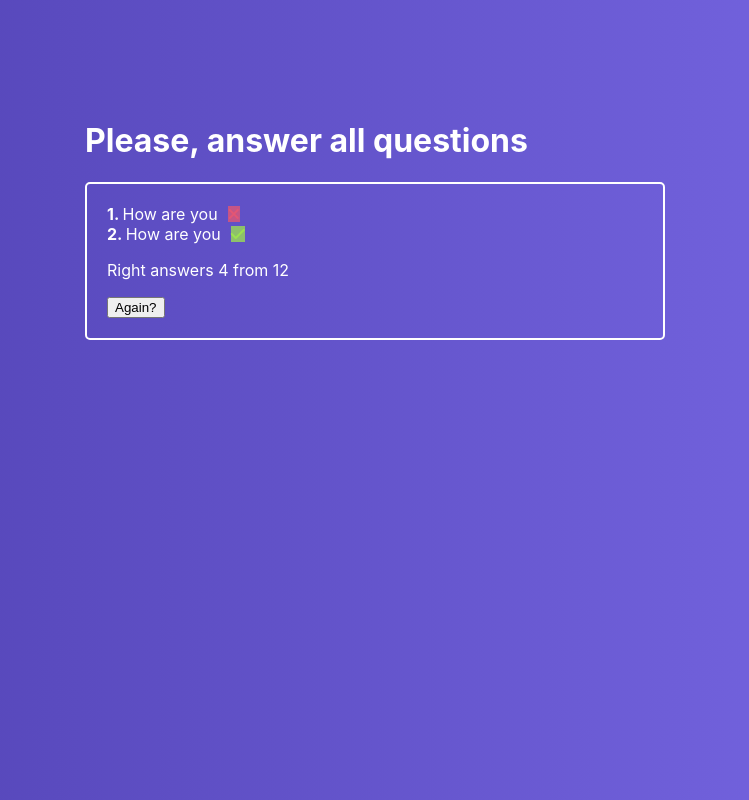
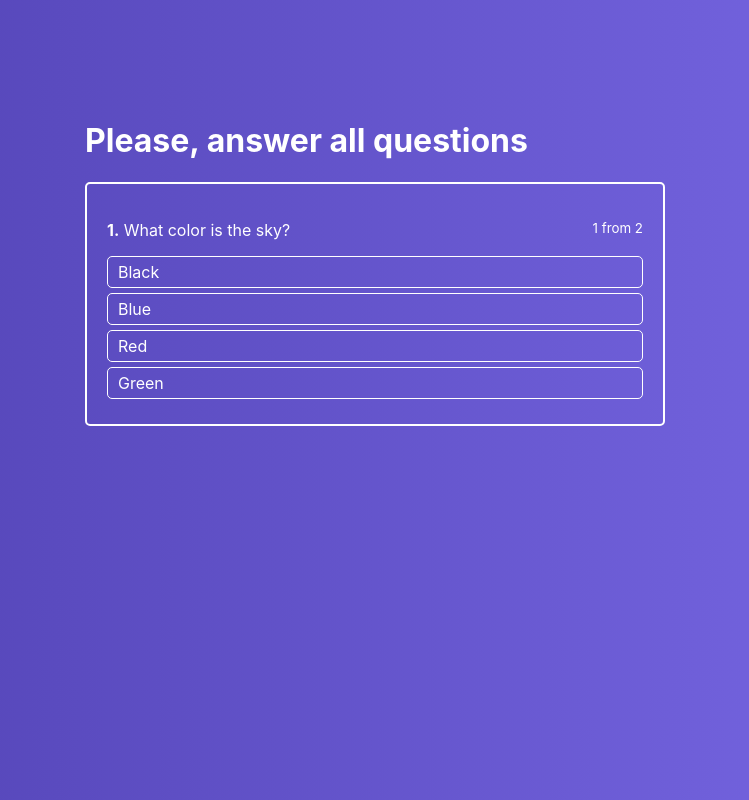
Before and after one commit to dimabelyj/react-quiz, a React app in the folder react-quiz/: page / in a window 1280 px wide. Shown: the whole page, without its empty margins (265-1014 px from the left). Built offline with nearby package versions, Linux system fonts and the light colour scheme.

Commit message:
add props to finishedQuiz

```diff
--- a/react-quiz/src/components/ActiveQuiz/AnswersList/AnswerItem/AnswerItem.scss
+++ b/react-quiz/src/components/ActiveQuiz/AnswersList/AnswerItem/AnswerItem.scss
@@ -11,10 +11,10 @@
   transition: background .3s ease-in-out;
 }
 
-.success{
+.AnswerItem.success{
   background: rgba(161, 240, 69, .7);
 }
 
-.error{
+.AnswerItem.error{
   background: rgba(240, 87, 108, .7);
 }
--- a/react-quiz/src/components/FinishedQuiz/FinishedQuiz.js
+++ b/react-quiz/src/components/FinishedQuiz/FinishedQuiz.js
@@ -5,7 +5,24 @@ const FinishedQuiz = props => {
     return (
         <div className='FinishedQuiz'>
             <ul>
-                <li>
+                { props.quiz.map((quizItem, index) => {
+                    const cls = [
+                      'fa',
+                      props.results[quizItem.id] === 'error' ? 'fa-times error' : 'fa-check success',
+                      //classes[props.results[quizItem.id]]
+                    ]
+
+                    return (
+                        <li
+                          key={index}
+                        >
+                          <strong>{index + 1}</strong>.&nbsp;
+                          {quizItem.question}
+                          <i className={cls.join(' ')}></i>
+                        </li>
+                    )
+                }) }
+                {/* <li>
                    <strong>1. </strong>
                    How are you
                    <i className='fa fa-times error'/>
@@ -14,7 +31,7 @@ const FinishedQuiz = props => {
                    <strong>2. </strong>
                    How are you
                    <i className='fa fa-check success' />
-                </li>
+                </li> */}
             </ul>
 
             <p>Right answers 4 from 12</p>
--- a/react-quiz/src/containers/Quiz/Quiz.js
+++ b/react-quiz/src/containers/Quiz/Quiz.js
@@ -6,7 +6,8 @@ import FinishedQuiz from './../../components/FinishedQuiz/FinishedQuiz';
 class Quiz extends Component {
 
     state = {
-        isFinished: true,
+        results: {},  // { [id]: 'success' 'error' }
+        isFinished: false,
         activeQuestion: 0,
         answerState: null,  //{[id]: 'success' 'error'}
         quiz: [
@@ -15,10 +16,10 @@ class Quiz extends Component {
                 rightAnswerId: 2,
                 id: 1,
                 answers: [
-                    {text: 'Black', id: 1},
-                    {text: 'Blue', id: 2},
-                    {text: 'Red', id: 3},
-                    {text: 'Green', id: 4}
+                    { text: 'Black', id: 1 },
+                    { text: 'Blue', id: 2 },
+                    { text: 'Red', id: 3 },
+                    { text: 'Green', id: 4 }
                 ]
             },
             {
@@ -26,10 +27,10 @@ class Quiz extends Component {
                 rightAnswerId: 3,
                 id: 2,
                 answers: [
-                    {text: 'XII', id: 1},
-                    {text: 'XVII', id: 2},
-                    {text: 'XIII', id: 3},
-                    {text: 'XV', id: 4}
+                    { text: 'XII', id: 1 },
+                    { text: 'XVII', id: 2 },
+                    { text: 'XIII', id: 3 },
+                    { text: 'XV', id: 4 }
                 ]
             }
         ]
@@ -48,11 +49,17 @@ class Quiz extends Component {
         }
 
         const question = this.state.quiz[this.state.activeQuestion]
+        const results = this.state.results
 
-        if(question.rightAnswerId === answerId){
+        if (question.rightAnswerId === answerId) {
+
+            if (!results[answerId]) {
+                results[answerId] = 'success'
+            }
 
             this.setState({
-                answerState: {[answerId]: 'success'}
+                answerState: { [answerId]: 'success' },
+                results
             })
 
             const timeout = window.setTimeout(() => {
@@ -72,18 +79,20 @@ class Quiz extends Component {
             }, 1000)
 
 
-        }else{
+        } else {
+            results[answerId] = 'error'
             this.setState({
-               answerState: {[answerId]: 'error'}
+                answerState: { [answerId]: 'error' },
+                results
             })
         }
     }
 
-    isQuizFinished(){
+    isQuizFinished() {
         return this.state.activeQuestion + 1 === this.state.quiz.length
     }
 
-    render(){
+    render() {
         return (
             <div className='Quiz'>
                 <div className='QuizWrapper'>
@@ -92,14 +101,15 @@ class Quiz extends Component {
                     {
                         this.state.isFinished
                             ? <FinishedQuiz
-
+                                results={this.state.results}
+                                quiz={this.state.quiz}
                             />
                             : <ActiveQuiz
                                 answers={this.state.quiz[this.state.activeQuestion].answers}
                                 question={this.state.quiz[this.state.activeQuestion].question}
                                 onAnswerClick={this.onAnswerClickHandler}
                                 quizLength={this.state.quiz.length}
-                        answerNumber={this.state.activeQuestion +1}
+                                answerNumber={this.state.activeQuestion + 1}
                                 state={this.state.answerState}
                             />
                     }
```
Lines whose indentation alone changed are shown as unchanged.
